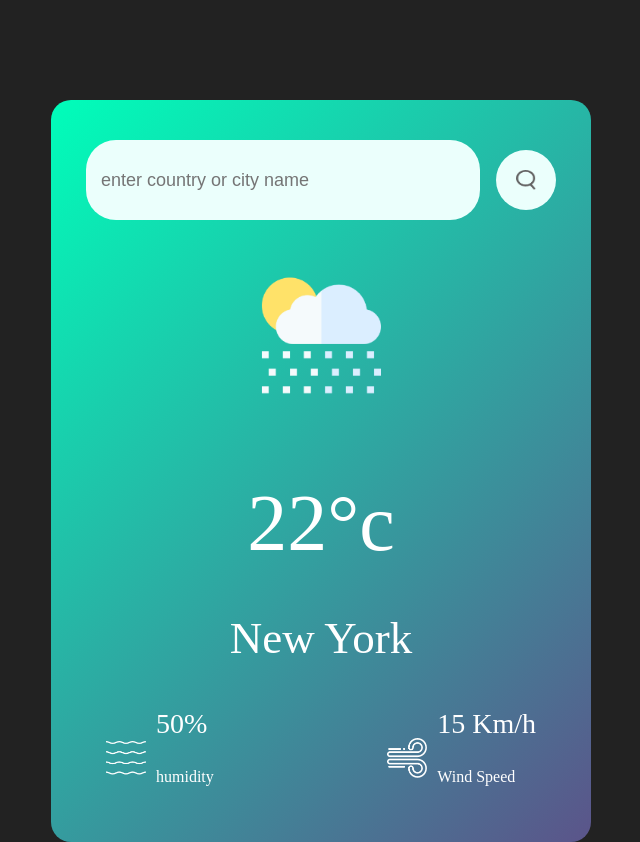
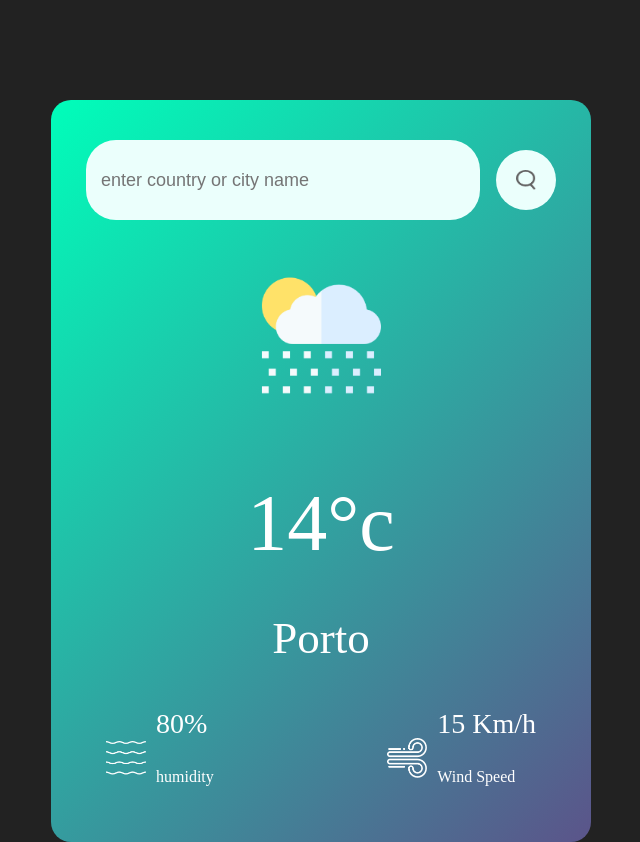
Before and after one commit to OboiteDavid/Weather-webapp, a plain HTML site: page weather.html in a window 1280 px wide. Shown: the whole page, without its empty margins (319-959 px from the left). Drawn offline with Linux system fonts and the light colour scheme.

Commit message:
Add files via upload

```diff
--- a/weather.html
+++ b/weather.html
@@ -22,14 +22,14 @@
 
             <div class="weather-info">
                 <img src="asset/images/rain.png" alt="" class="weather-icon">
-                <h1 class="temp">22°c</h1>
-                <h2 class="city">New York</h2>
+                <h1 class="temp">14°c</h1>
+                <h2 class="city">Porto</h2>
 
                 <div class="details">
                     <div class="col">
                         <img src="asset/images/humidity.png" alt="">
                         <div>
-                            <p class="humidity">50%</p>
+                            <p class="humidity">80%</p>
                             <p>humidity</p>
                         </div>
                     </div>
```
